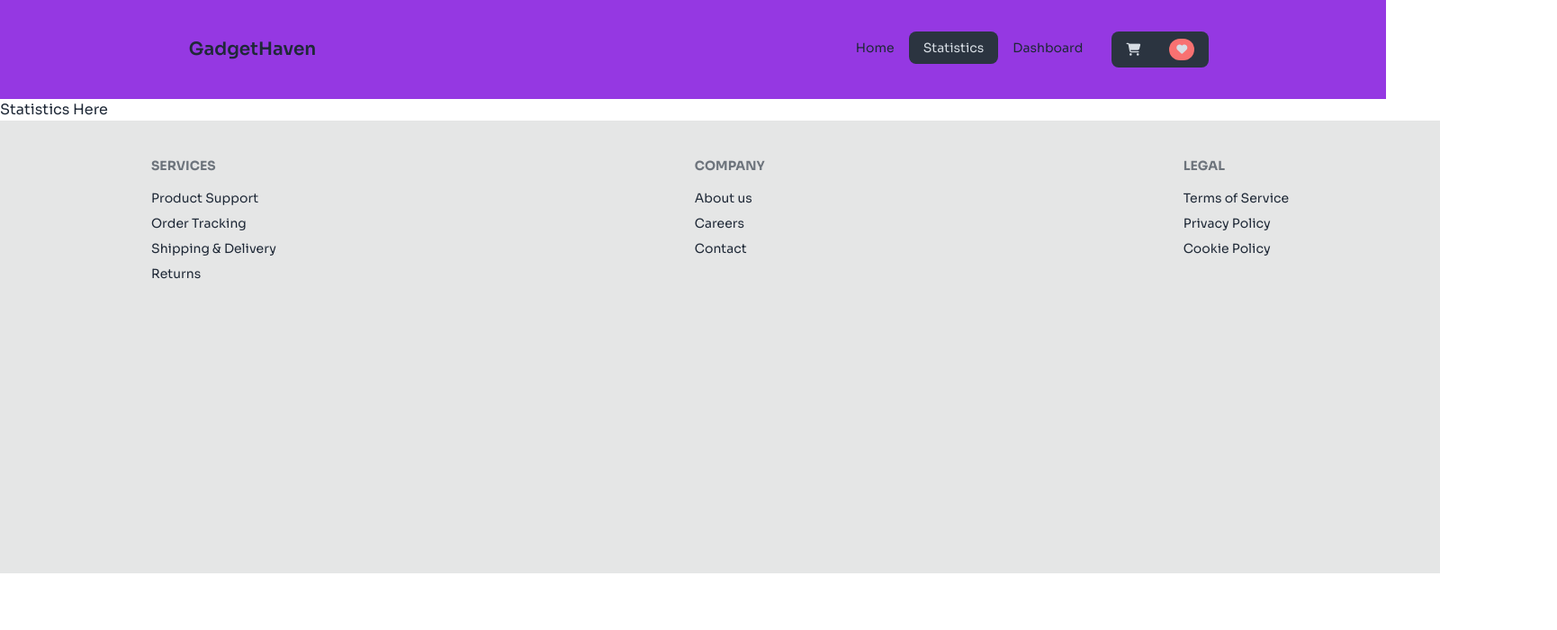
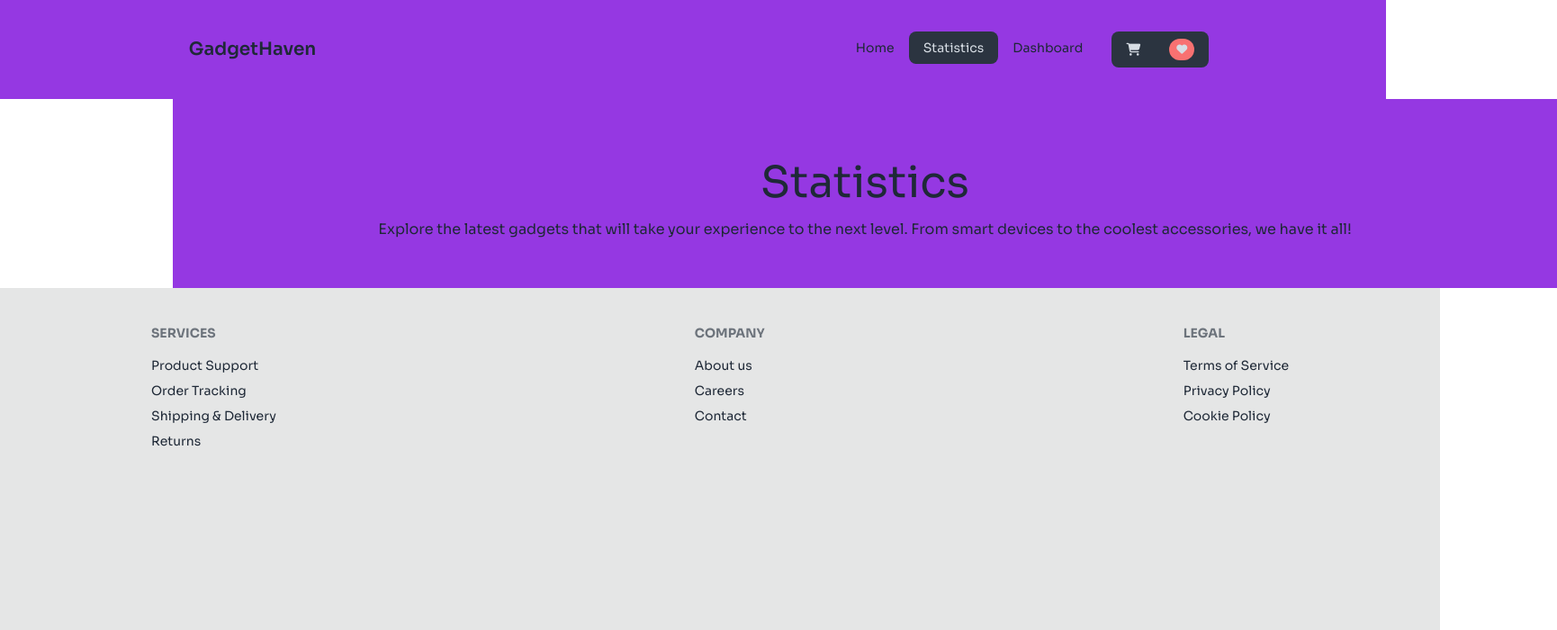
Before and after one commit to SHARIFA-AKHTER/assignment-eight-react-router-dom, a React (Vite) app: page /statistics in a window 1280 px wide. Shown: the top 700 px of the page at 90% size, 1730 px wide, since content can reach past the window. Built offline with nearby package versions, Linux system fonts and the light colour scheme.

Commit message:
added and statistics file

```diff
--- a/src/components/Statistics/Statistics.jsx
+++ b/src/components/Statistics/Statistics.jsx
@@ -2,8 +2,14 @@ import React from 'react';
 
 const Statistics = () => {
     return (
-        <div>
-            <h2> Statistics Here</h2>
+        <div className='bg-[#9538E2] flex justify-center flex-col
+        items-center w-[1538px]  h-[210px] ml-48 '>
+            <div className=''>
+            <h2 className='text-5xl flex justify-center p-4'>Statistics</h2>
+            <p>Explore the latest gadgets that will take your experience to the next level. From
+            smart devices to the coolest accessories, we have it all!
+            </p>
+            </div>
 
         </div>
     );
```
